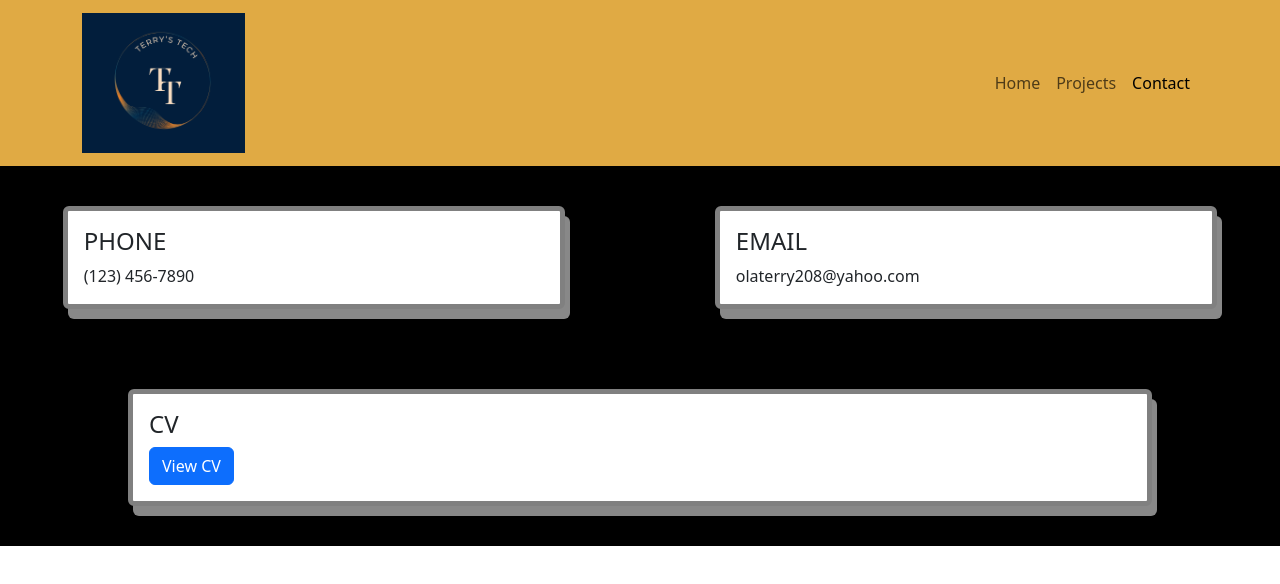
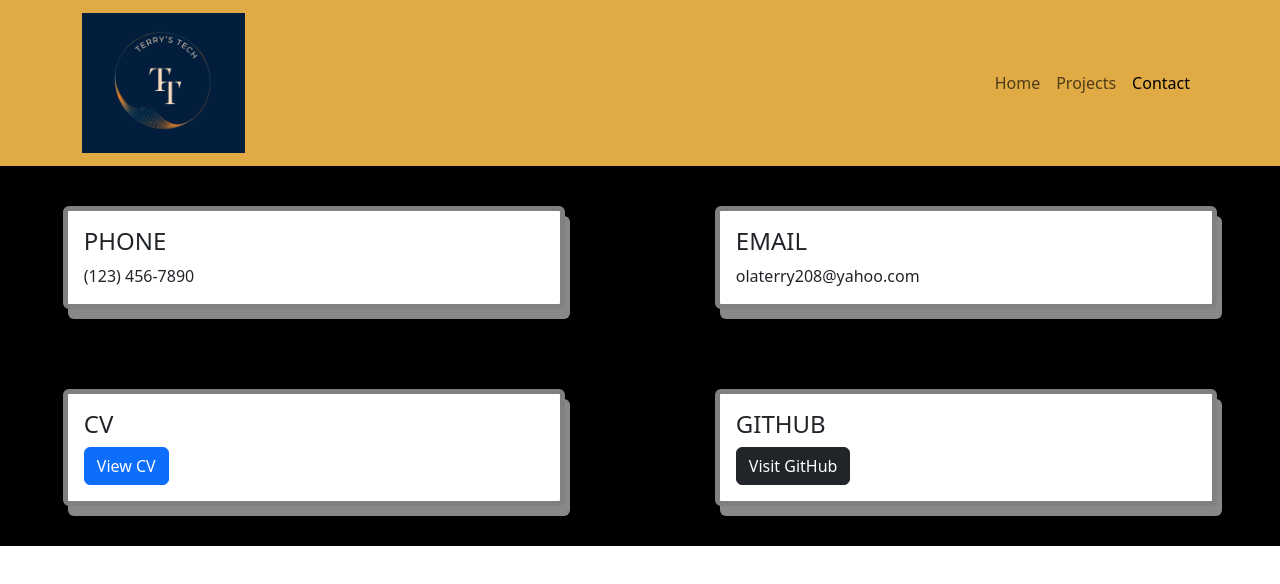
Before and after one commit to Terr0y/react-portfolio, a React (Vite) app: page /#/contact in a window 1280 px wide. Shown: the top 584 px of the page. Built offline with nearby package versions, Linux system fonts and the light colour scheme.

Commit message:
added github tab on contactpage

```diff
--- a/src/components/ContactPage.jsx
+++ b/src/components/ContactPage.jsx
@@ -22,7 +22,7 @@ const ContactPage = () => {
             </div>
           </div>
         </div>
-        <div className="col-md-12">
+        <div className="col-md-6">
           <div className="card">
             <div className="card-body">
               <i className="fa fa-file-pdf-o"></i>
@@ -33,6 +33,17 @@ const ContactPage = () => {
         </div>
       </div>
     </div>
+    <div className="col-md-6">
+          <div className="card">
+            <div className="card-body">
+              <i className="fa fa-github"></i>
+              <h4 className="text-uppercase">GitHub</h4>{/* GitHub Section */}
+              <a href="https://github.com/Terr0y" target="_blank" rel="noopener noreferrer" className="btn btn-dark">
+                Visit GitHub
+              </a>
+            </div>
+          </div>
+        </div>
   </div>
 </div>
   );
```
Also changed, not shown: 1 other file (tests, documents, lock files or other folders).
